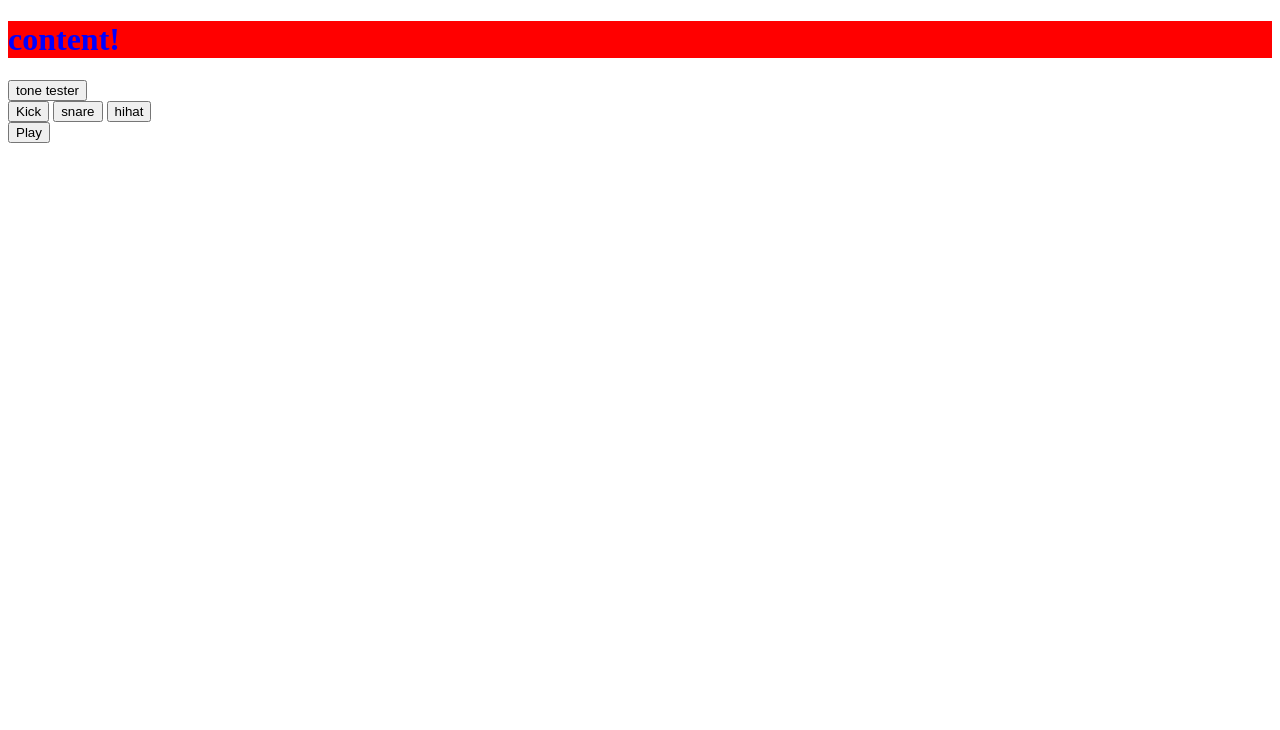
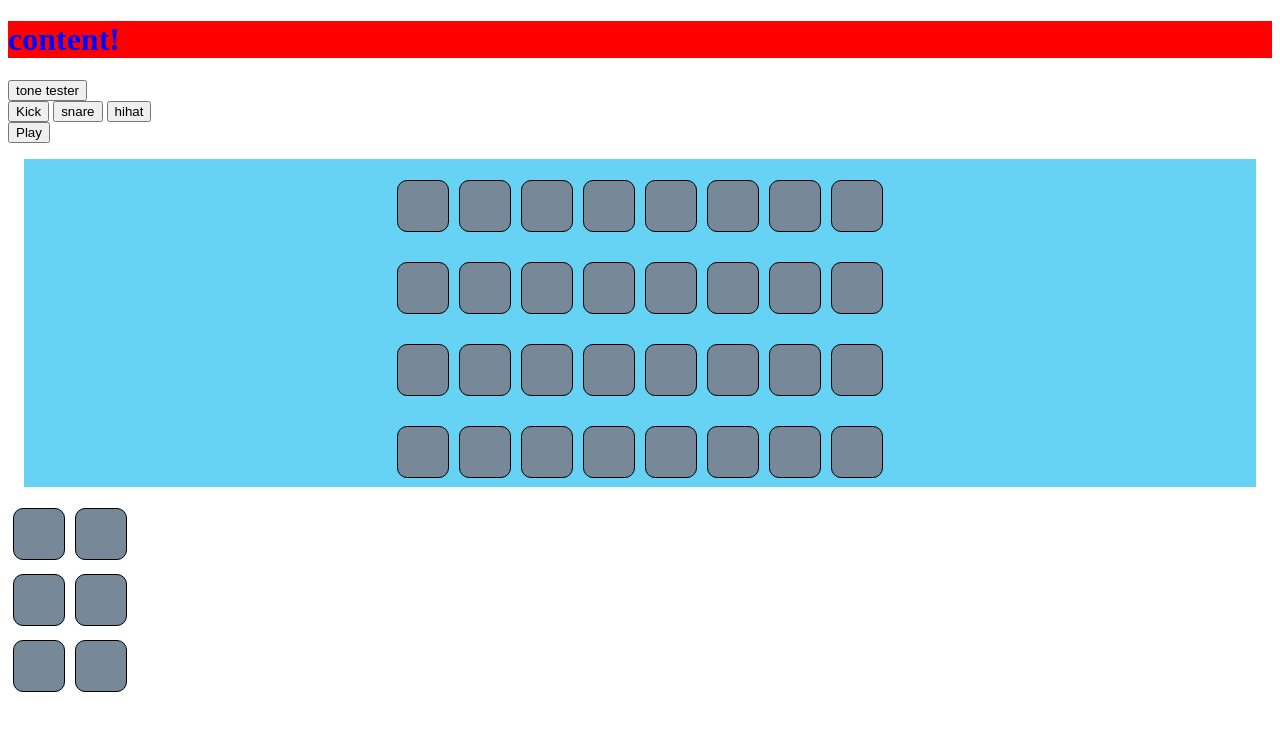
Before and after one commit to Kernapillar/4-block-loop, a website built with webpack: page index.html in a window 1280 px wide. Built offline with nearby package versions, Linux system fonts and the light colour scheme.

Commit message:
Parent sequencer render

```diff
--- a/index.html
+++ b/index.html
@@ -18,8 +18,17 @@
       <button id="snare">snare</button>
       <button id="hihat">hihat</button>
     </div>
+
+
     <button id="play-pause">Play</button>
-    <div id="test-grid"></div>
+
+
+
+    <div id="test-grid">
+
+    </div>
+
+    <div id="test-2"></div>
 
     <!-- <div id="basicSequencer">
       <div>
--- a/src/index.js
+++ b/src/index.js
@@ -8,6 +8,9 @@ document.addEventListener("DOMContentLoaded", () => {
     const seqTest = new Sequencer(4, 8);
     seqTest.testfunc()
     seqTest.renderSequencer('test-grid');
+
+    const seqTest2 = new Sequencer(3, 2);
+    seqTest2.renderSequencer('test-2')
 
 // document.getElementById('test-button')?.addEventListener('click', async()=> {
 // await Tone.start()
--- a/src/index.scss
+++ b/src/index.scss
@@ -5,9 +5,11 @@
 h1 {
     color: blue;
 }
-
+button {
+    cursor: pointer;
+}
 #test-grid{
-    display: flexbox;
+    display: grid;
     margin: 1rem;
     text-align: center;
     align-self: center;
@@ -16,3 +18,14 @@ h1 {
         margin-top: 1rem;
     }
 }
+
+.node {
+    display: inline-flex;
+    border-radius: 10px;
+    margin: 5px;
+    height: 50px;
+    width: 50px;
+    border: 1px solid black;
+    background-color: lightslategray;
+    cursor: pointer;
+}
--- a/src/scripts/parentSequencer.js
+++ b/src/scripts/parentSequencer.js
@@ -33,7 +33,8 @@ class Sequencer {
             seqContainer.appendChild(lane);
 
         })
-
+        console.log('end of render')
+        console.log(seqContainer)
 
     }
 
```
Also changed, not shown: dist/main.css.
